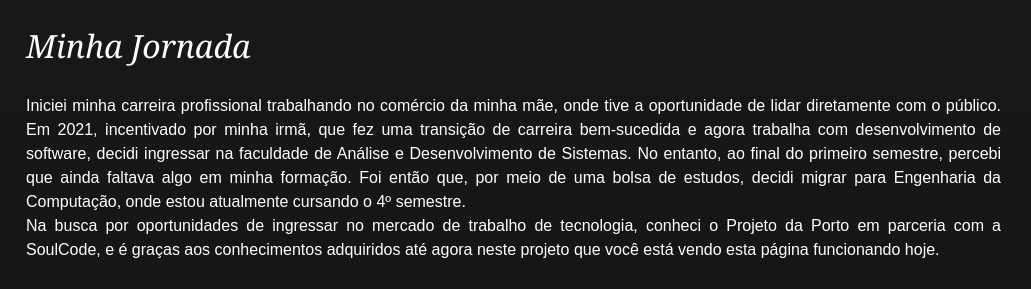
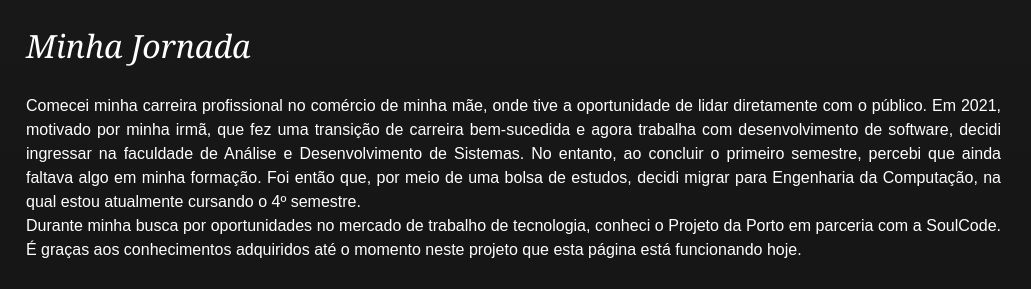
Before and after one commit to GabrielaSodre/soulcode-projeto2-css, a plain HTML site: page index.html in a window 1280 px wide. Shown: the part 239-528 px from the top of the page, 249-1280 px from the left. Drawn offline with nearby package versions, Linux system fonts and the light colour scheme.

Commit message:
Aperfeiçoamento de escritas

```diff
--- a/index.html
+++ b/index.html
@@ -78,8 +78,8 @@
             <section class="section-main">
                 <h2>Minha Jornada</h2>
                 <article class="junta-paragrafo">
-                    <p>Iniciei minha carreira profissional trabalhando no comércio da minha mãe, onde tive a oportunidade de lidar diretamente com o público. Em 2021, incentivado por minha irmã, que fez uma transição de carreira bem-sucedida e agora trabalha com desenvolvimento de software, decidi ingressar na faculdade de Análise e Desenvolvimento de Sistemas. No entanto, ao final do primeiro semestre, percebi que ainda faltava algo em minha formação. Foi então que, por meio de uma bolsa de estudos, decidi migrar para Engenharia da Computação, onde estou atualmente cursando o 4º semestre.</p>
-                    <p>Na busca por oportunidades de ingressar no mercado de trabalho de tecnologia, conheci o Projeto da Porto em parceria com a SoulCode, e é graças aos conhecimentos adquiridos até agora neste projeto que você está vendo esta página funcionando hoje.</p>
+                    <p>Comecei minha carreira profissional no comércio de minha mãe, onde tive a oportunidade de lidar diretamente com o público. Em 2021, motivado por minha irmã, que fez uma transição de carreira bem-sucedida e agora trabalha com desenvolvimento de software, decidi ingressar na faculdade de Análise e Desenvolvimento de Sistemas. No entanto, ao concluir o primeiro semestre, percebi que ainda faltava algo em minha formação. Foi então que, por meio de uma bolsa de estudos, decidi migrar para Engenharia da Computação, na qual estou atualmente cursando o 4º semestre.</p>
+                    <p>Durante minha busca por oportunidades no mercado de trabalho de tecnologia, conheci o Projeto da Porto em parceria com a SoulCode. É graças aos conhecimentos adquiridos até o momento neste projeto que esta página está funcionando hoje.</p>
                 </article>
             </section>
             <section class="section-main">
```
